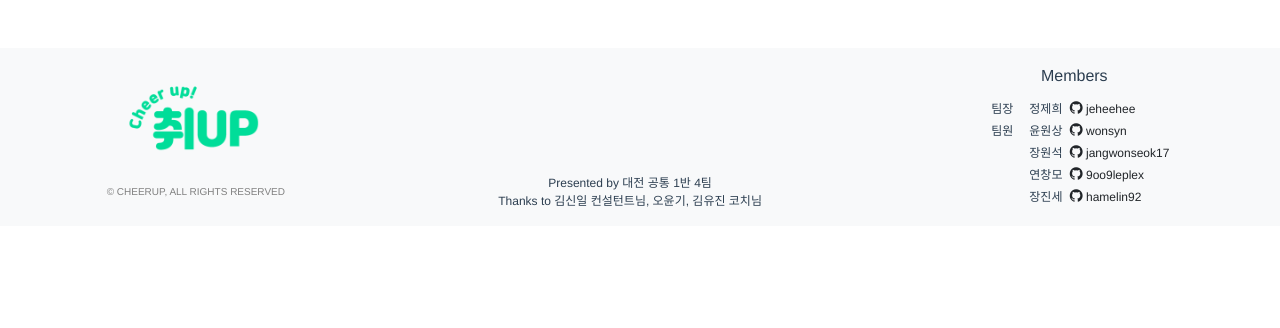
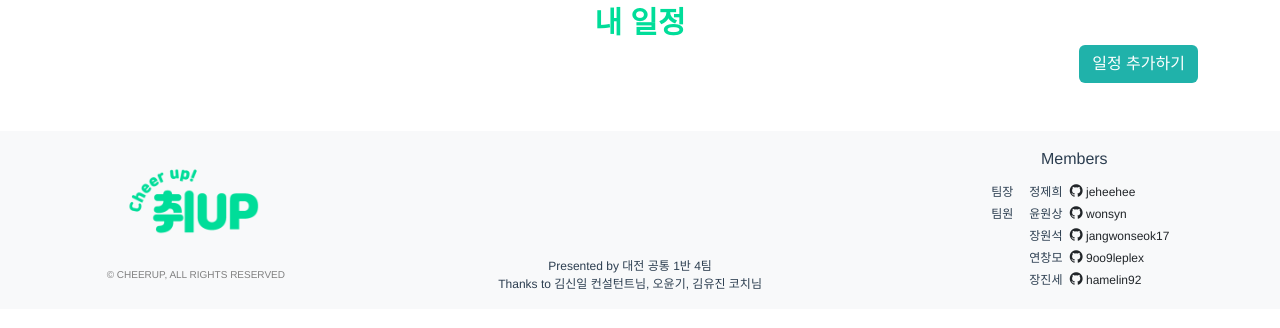
Before and after one commit to wonsyn/CheerUp, a Vue app in the folder frontend/: page /schedule in a window 1280 px wide. Shown: the top 328 px of the page. Built offline with nearby package versions, Linux system fonts and the light colour scheme.

Commit message:
S07P12B104-367 [Add] 일정 목록 구현 (미완)

```diff
--- a/frontend/src/views/ScheduleView.vue
+++ b/frontend/src/views/ScheduleView.vue
@@ -1,5 +1,11 @@
 <template>
-  <div></div>
+  <div class="container">
+    <div style="color: #00dd99; font-size: 30px; font-weight: bold">내 일정</div>
+    <div class="d-flex">
+      <div class="me-auto"></div>
+      <button class="btn" style="background-color: lightseagreen; color: white">일정 추가하기</button>
+    </div>
+  </div>
 </template>
 
 <script>
```
